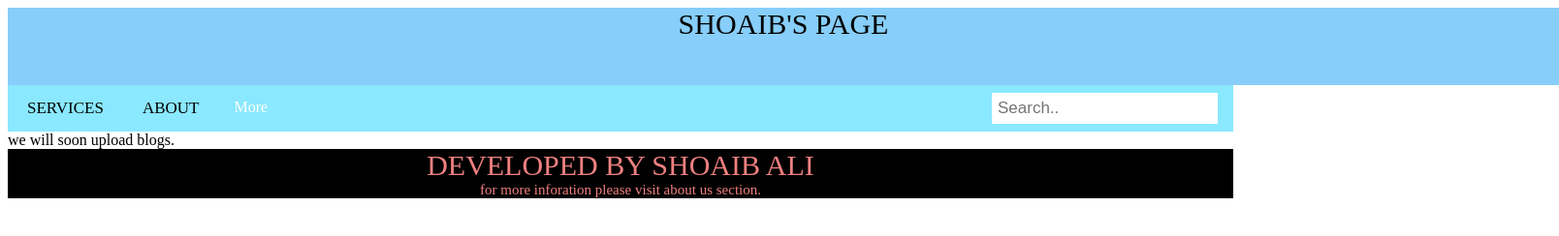
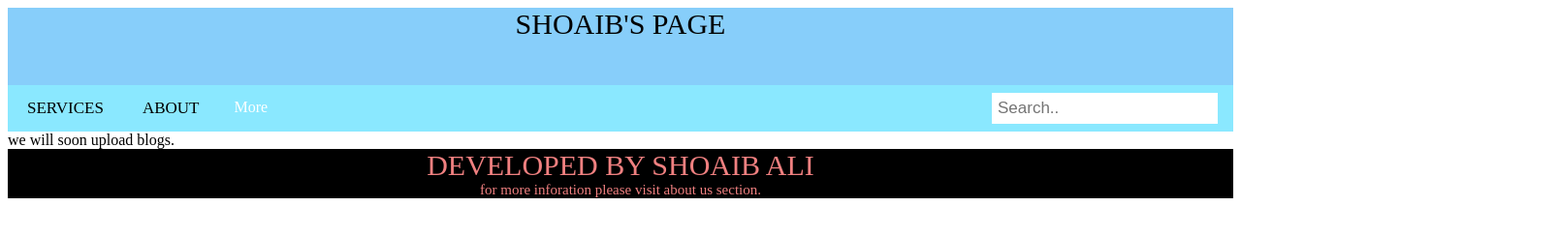
Before and after one commit to 9477177092/9477177092.github.io, a plain HTML site: page convertors.html in a window 1280 px wide. Shown: the whole page at 97% size, 1608 px wide, since content can reach past the window. Drawn offline with Linux system fonts and the light colour scheme.

Commit message:
Update convertors.html

```diff
--- a/convertors.html
+++ b/convertors.html
@@ -7,7 +7,7 @@
     <title>convertors</title>
     <style>.box11{
         height: 5rem;
-        width: 100rem;
+        width: 100%;
         background-color: lightskyblue;
         font-size: 30px;
         text-align: center;
```
